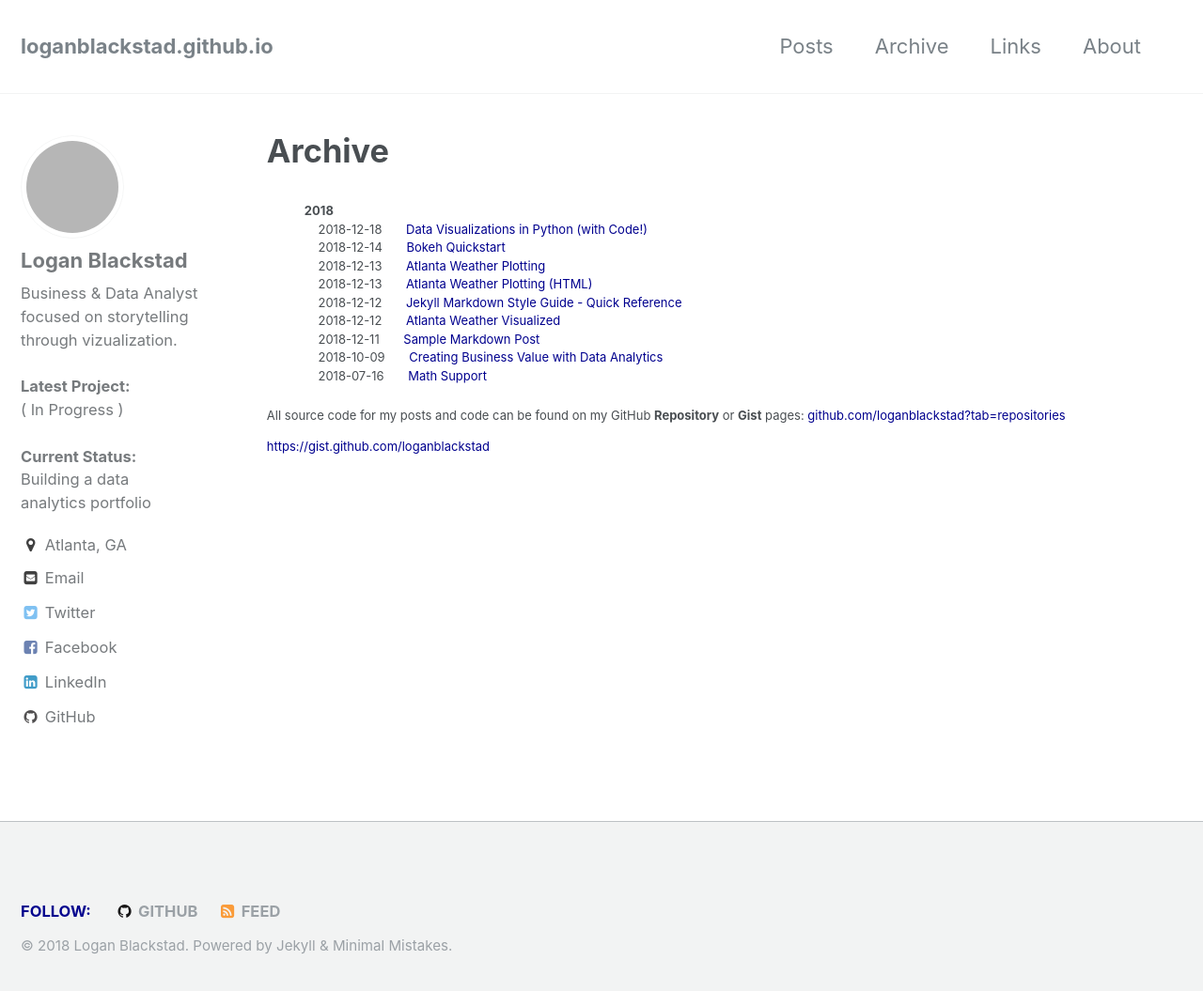
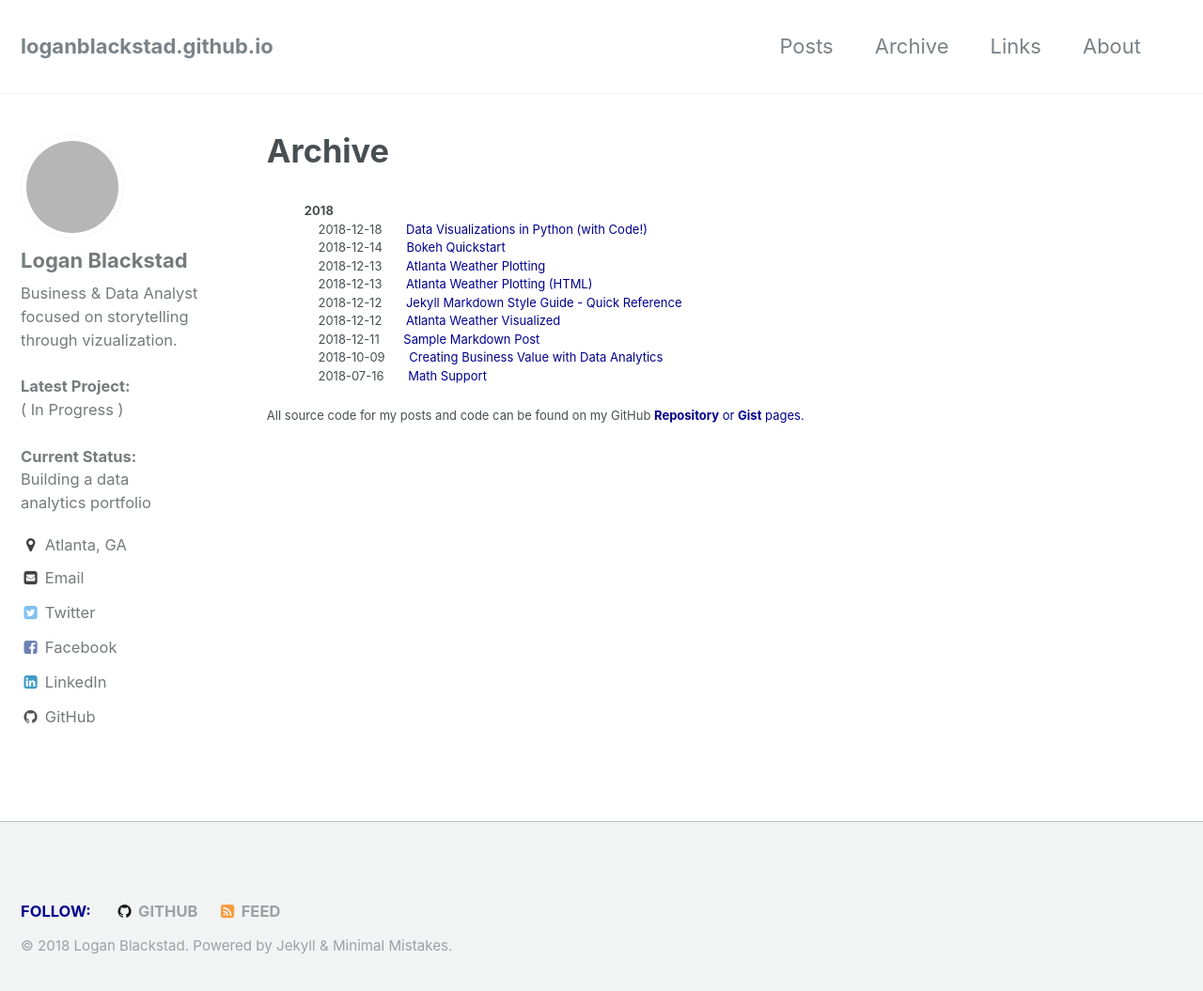
Before and after one commit to loganblackstad/loganblackstad.github.io, a Jekyll site: the page built from _pages/archive.html, in a window 1280 px wide and 1063 px high. Shown: the top 1055 px of the window at 94% size. Built offline with Jekyll 4.4.1, drawn with Linux system fonts in a browser that asks for light colours; grey boxes are pictures that could not be loaded.

Commit message:
Update archive.html

```diff
--- a/_pages/archive.html
+++ b/_pages/archive.html
@@ -29,8 +29,6 @@ author_profile: true
 {% endif %}
 </ul>
 
-All source code for my posts and code can be found on my GitHub <b>Repository</b> or <b>Gist</b> pages:
-<a href="github.com/loganblackstad?tab=repositories" style="color:#00008e">github.com/loganblackstad?tab=repositories
-<a href="https://gist.github.com/loganblackstad" style="color:#00008e">https://gist.github.com/loganblackstad
+All source code for my posts and code can be found on my GitHub <b><a href="github.com/loganblackstad?tab=repositories" style="color:#00008e">Repository</b> or <b><a href="https://gist.github.com/loganblackstad" style="color:#00008e">Gist</b> pages.
 
 </font>
```
